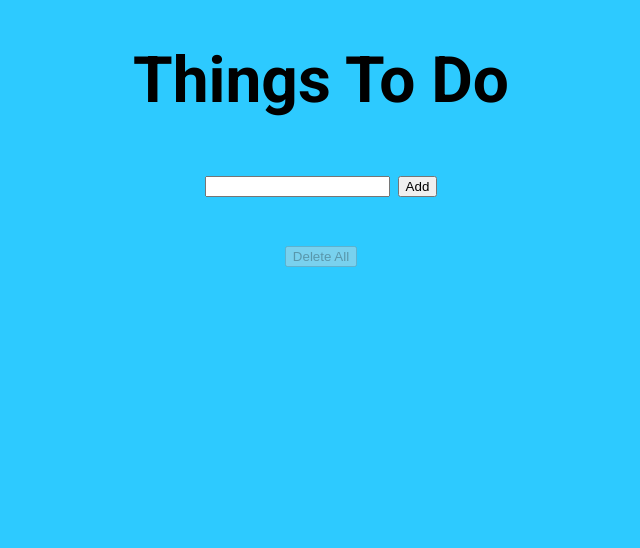
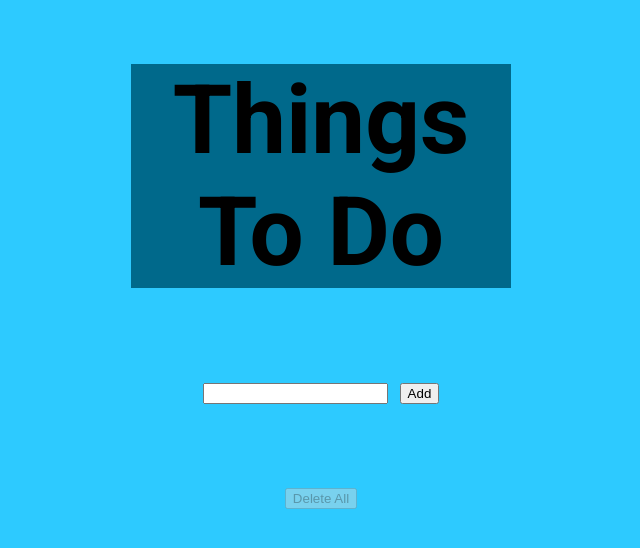
Before and after one commit to Milland-2024/To-Do-App, a SvelteKit app: page / in a window 1280 px wide. Shown: the top 548 px of the page, without its empty margins (319-959 px from the left). Built offline with nearby package versions, Linux system fonts and the light colour scheme.

Commit message:
initial commit

```diff
--- a/src/style.css
+++ b/src/style.css
@@ -1,6 +1,6 @@
 body {
      font-family: "Roboto", sans-serif;
-     font-size: 200%;
+     font-size: 300%;
      text-align: center;
      background-color: rgb(45, 202, 255);
 }
@@ -8,3 +8,11 @@ span.done {
      color:grey;
      text-decoration: line-through;
 }
+h1 {
+     background-color: rgb(0, 105, 139);
+     margin-left: 35%;
+     margin-right: 35%;
+}
+.todo-list li{
+     font-size: 50%;
+}
```
